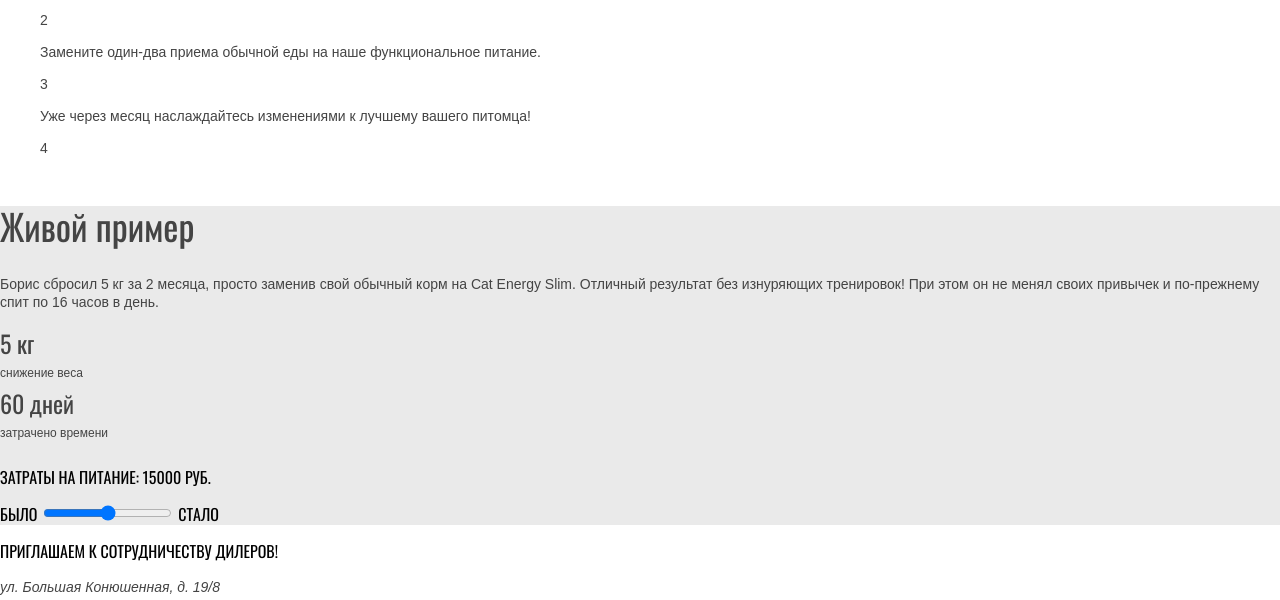
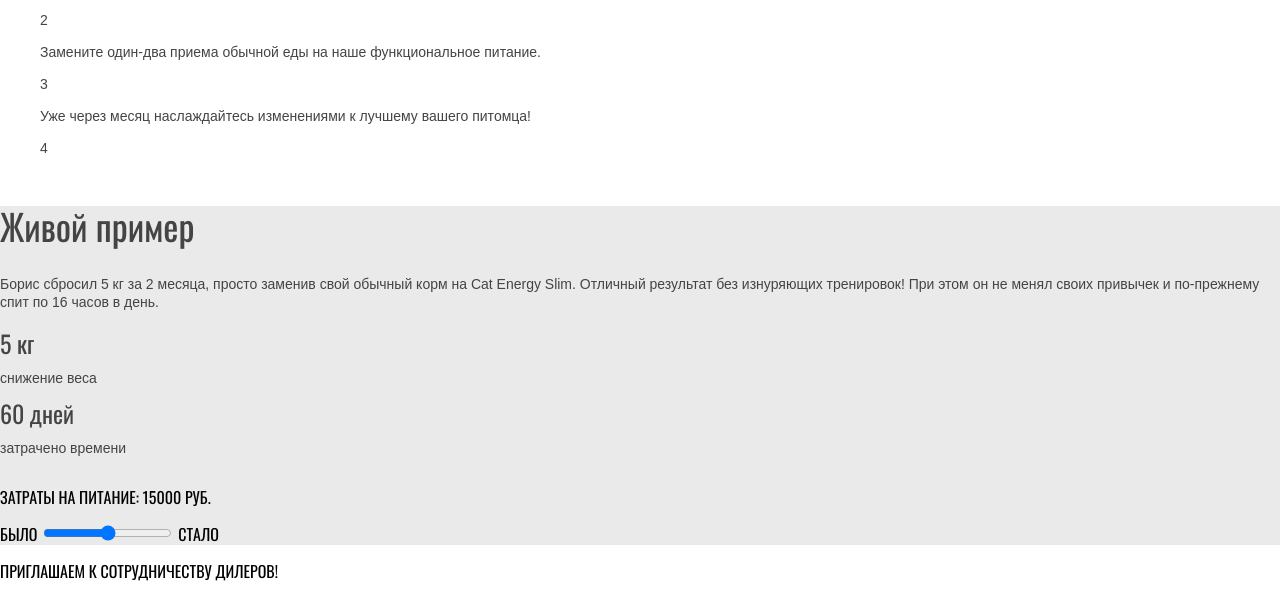
Before and after one commit to S4rgarus/1772487-cat-energy-24, a website: page source/index.html in a window 1280 px wide. Shown: the part 760-1360 px from the top of the page. Drawn offline with nearby package versions, Linux system fonts and the light colour scheme; files that its build step writes are made by us from their sources; files whose address does not match are found by name.

Commit message:
Стилизация всех страниц

```diff
--- a/source/less/blocks/results.less
+++ b/source/less/blocks/results.less
@@ -11,8 +11,3 @@
   font-size: 24px;
   line-height: 24px;
 }
-
-.results__text {
-  font-size: 12px;
-  line-height: 12px;
-}
```
